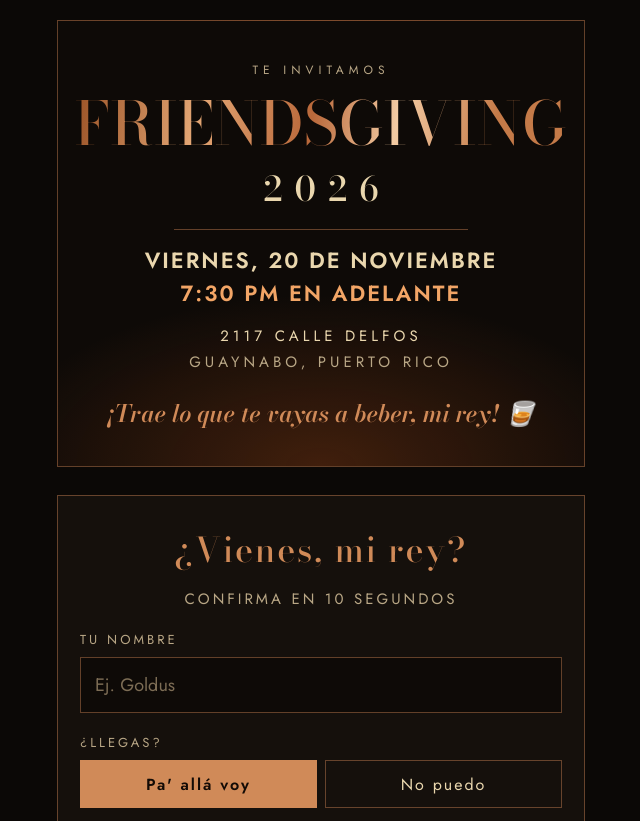
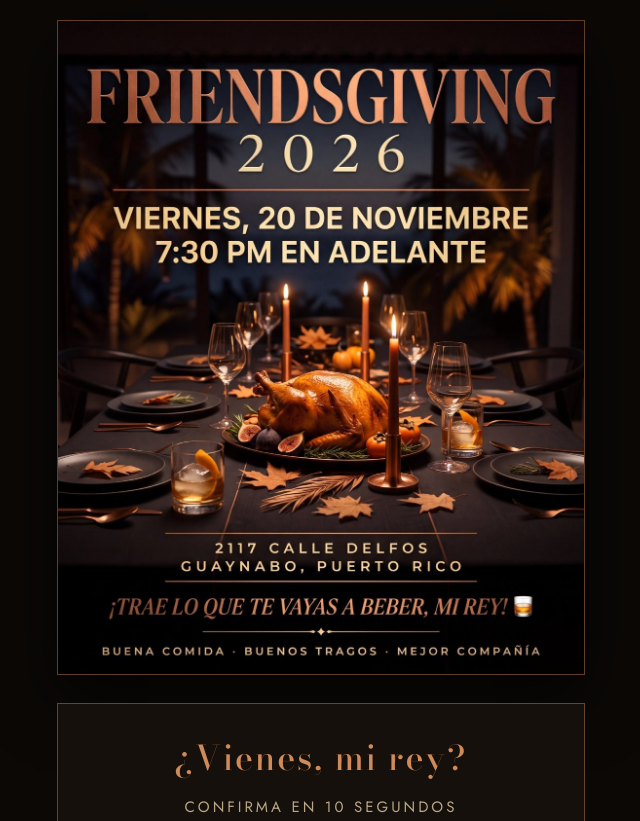
Before and after one commit to ericbones65/friendsgiving, a plain HTML site: page index.html in a window 1280 px wide. Shown: the top 821 px of the page, without its empty margins (319-959 px from the left). Drawn offline with nearby package versions, Linux system fonts and the light colour scheme.

Commit message:
Add invitation photo to RSVP page
Co-Authored-By: Claude Opus 5.5 <noreply@anthropic.com>
Claude-Session: https://claude.ai/code/session_01CosEpBUDUhSj7oWE6gJq4J

```diff
--- a/index.html
+++ b/index.html
@@ -4,6 +4,9 @@
 <meta charset="utf-8">
 <meta name="viewport" content="width=device-width, initial-scale=1">
 <title>Friendsgiving 2026 · Confirma</title>
+<meta property="og:title" content="Friendsgiving 2026 · Confirma">
+<meta property="og:description" content="Viernes 20 de noviembre · 7:30 PM · 2117 Calle Delfos, Guaynabo">
+<meta property="og:image" content="https://ericbones65.github.io/friendsgiving/invitacion.jpg">
 <link rel="stylesheet" href="https://fonts.googleapis.com/css2?family=Bodoni+Moda:ital,opsz,wght@0,6..96,500;1,6..96,600&family=Jost:wght@300;400;500;600&display=swap">
 <style>
 :root{
@@ -58,15 +61,7 @@ a:focus-visible,button:focus-visible{outline:2px solid var(--champagne);outline-
 </head>
 <body>
 <main>
-  <header class="hero">
-    <p class="kicker">Te invitamos</p>
-    <h2 class="brand">FRIENDSGIVING</h2>
-    <p class="year">2026</p>
-    <div class="rule"></div>
-    <p class="when">VIERNES, 20 DE NOVIEMBRE<br><span>7:30 PM EN ADELANTE</span></p>
-    <p class="where">2117 CALLE DELFOS<br><span>GUAYNABO, PUERTO RICO</span></p>
-    <p class="sig">¡Trae lo que te vayas a beber, mi rey! 🥃</p>
-  </header>
+  <img class="poster" src="invitacion.jpg" width="1080" height="1341" alt="Invitación Friendsgiving 2026: viernes 20 de noviembre, 7:30 PM en adelante, 2117 Calle Delfos, Guaynabo, Puerto Rico. Trae lo que te vayas a beber, mi rey.">
 
   <form class="card" id="f" novalidate>
     <h1>¿Vienes, mi rey?</h1>
```
Also changed, not shown: invitacion.jpg (added).
